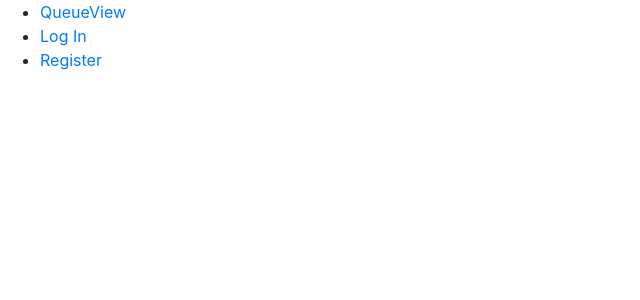
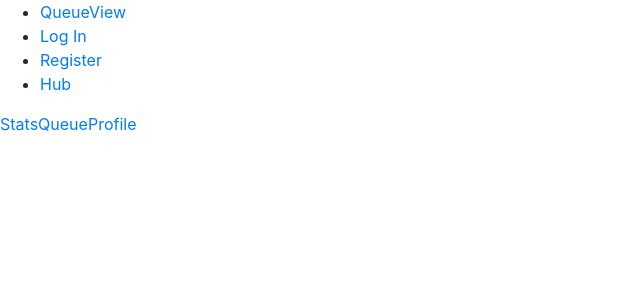
Before and after one commit to radius-queue/web, a React (Create React App) app: page /post-log-in/hub in a window 1280 px wide. Shown: the top 300 px of the page, without its empty margins (0-640 px from the left). Built offline with nearby package versions, Linux system fonts and the light colour scheme.

Commit message:
Implemented the 'hub' page with nav bar links.

```diff
--- a/src/App.tsx
+++ b/src/App.tsx
@@ -3,6 +3,7 @@ import {QueueList} from './post-log-in/queue-view';
 import {TEST_QUEUE} from './util/HardcodedData';
 import BusinessLogInPage from './pre-log-in/log-in';
 import RegistrationPage from './pre-log-in/business-register';
+import {Hub} from './post-log-in/hub';
 import 'bootstrap/dist/css/bootstrap.min.css';
 import './App.css';
 
@@ -33,6 +34,9 @@ function App() {
             <li>
               <Link to="/pre-log-in/business-register">Register</Link>
             </li>
+            <li>
+              <Link to="/post-log-in/hub">Hub</Link>
+            </li>
           </ul>
         </nav>
 
@@ -48,6 +52,9 @@ function App() {
           <Route path="/pre-log-in/business-register">
             <RegistrationPage />
           </Route>
+          <Route path="/post-log-in/hub">
+            <Hub />
+          </Route>
         </Switch>
       </div>
     </Router>
--- a/src/post-log-in/hub.tsx
+++ b/src/post-log-in/hub.tsx
@@ -1,8 +1,37 @@
 import React from 'react';
-//import { QueueList } from './queue-view';
+import {QueueList} from './queue-view';
+import StatsPage from './stats';
+import ProfilePage from './profile';
+import {TEST_QUEUE} from './../util/HardcodedData';
+import 'bootstrap/dist/css/bootstrap.min.css';
+// import './App.css';
 
-const hub = () => {
-  return <div><p>Hub</p></div>;
+import {
+  BrowserRouter as Router,
+  Switch,
+  Route,
+  Link,
+} from 'react-router-dom';
+
+export const Hub = () => {
+  return (
+    <Router>
+      <nav>
+        <Link to="/stats">Stats</Link>
+        <Link to="/queue-view">Queue</Link>
+        <Link to="/profile">Profile</Link>
+      </nav>
+      <Switch>
+        <Route path="/stats">
+          <StatsPage />
+        </Route>
+        <Route path="/queue-view">
+          <QueueList queue={TEST_QUEUE}/>
+        </Route>
+        <Route path="/profile">
+          <ProfilePage />
+        </Route>
+      </Switch>
+    </Router>
+  );
 };
-
-export default hub;
--- /dev/null
+++ b/src/post-log-in/profile.tsx
@@ -0,0 +1,9 @@
+import React from 'react';
+
+const ProfilePage = () => {
+  return (
+    <p>This is the profile page.</p>
+  );
+};
+
+export default ProfilePage;
--- /dev/null
+++ b/src/post-log-in/stats.tsx
@@ -0,0 +1,9 @@
+import React from 'react';
+
+const StatsPage = () => {
+  return (
+    <p>This is the stats page.</p>
+  );
+};
+
+export default StatsPage;
```
